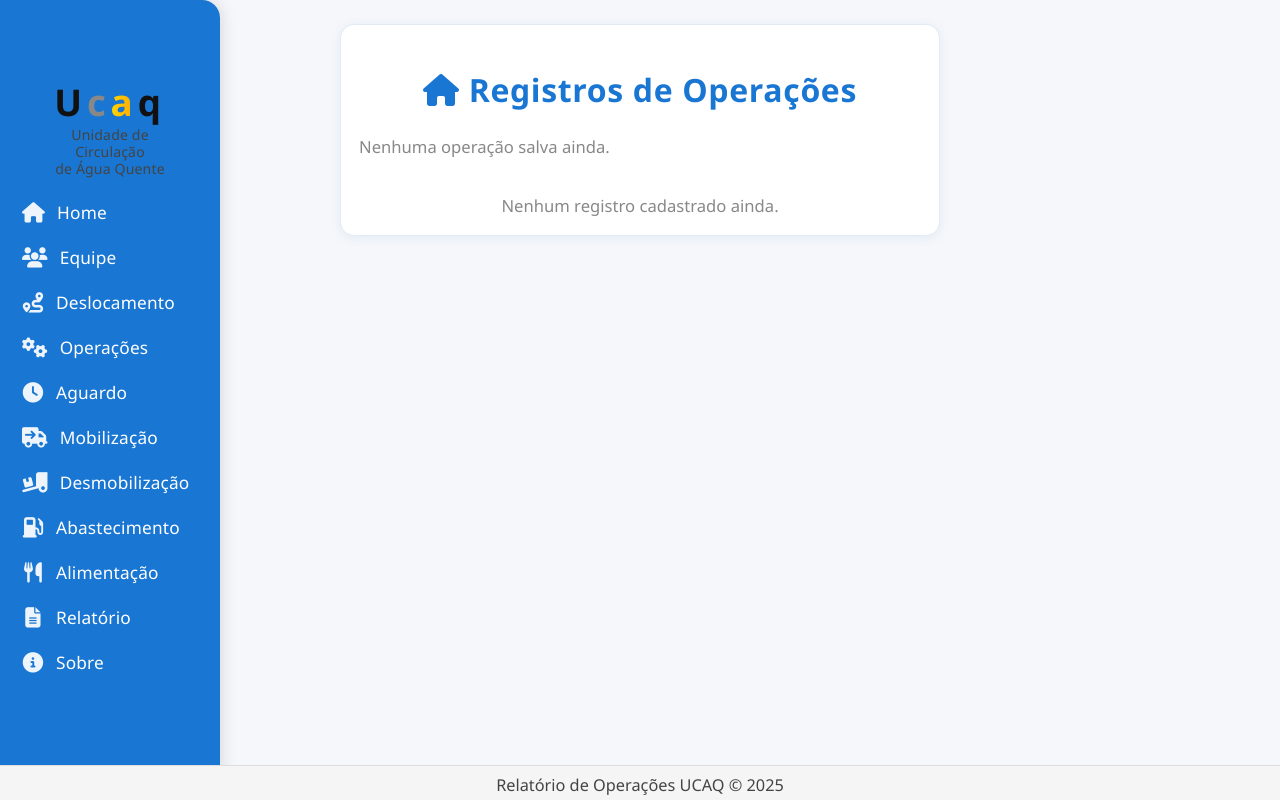
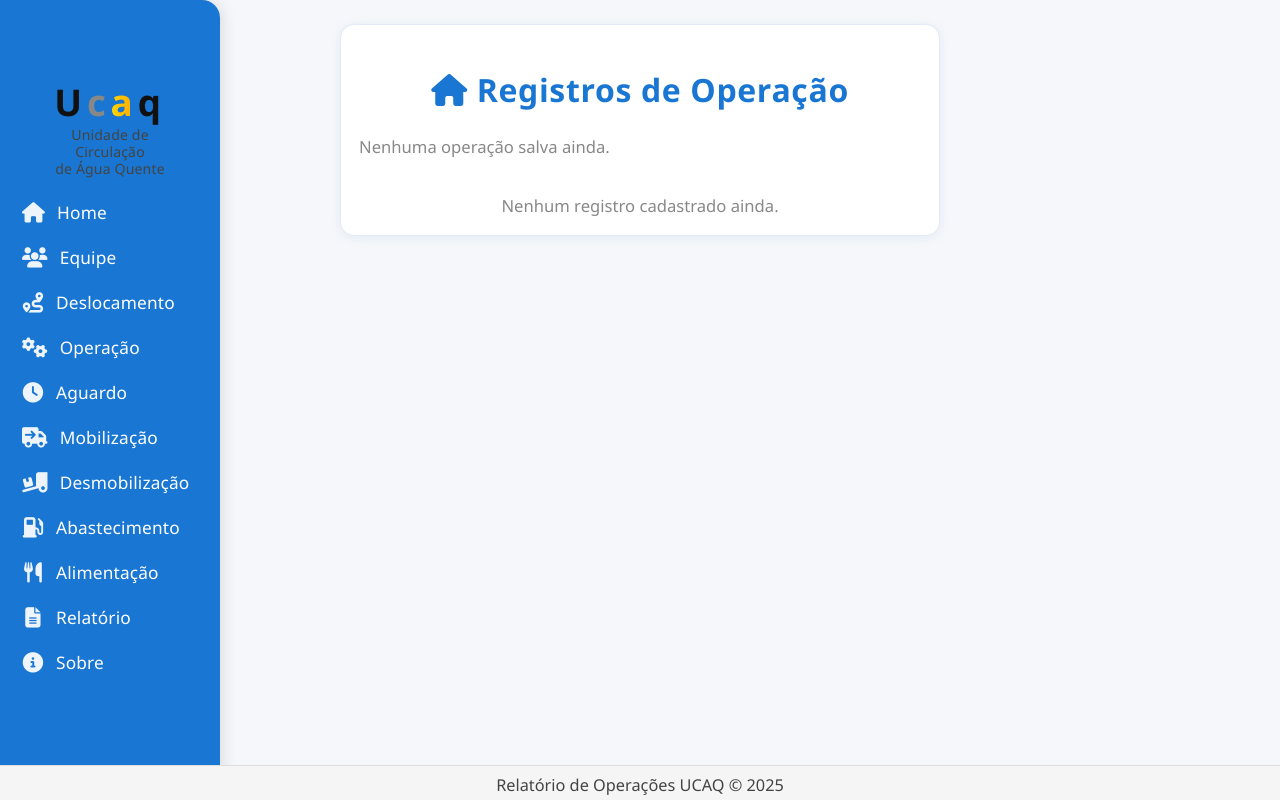
Before and after one commit to IvonildoDev/relatorioucaq, a plain HTML site: page index.html in a window 1280 px wide. Drawn offline with Linux system fonts and the light colour scheme.

Commit message:
feito mudaças no titulo operaçaoes

```diff
--- a/index.html
+++ b/index.html
@@ -60,7 +60,7 @@
         <a href="#" onclick="showScreen('home')"><i class="fa-solid fa-house"></i> Home</a>
         <a href="#" onclick="showScreen('equipe')"><i class="fa-solid fa-users"></i> Equipe</a>
         <a href="#" onclick="showScreen('deslocamento')"><i class="fa-solid fa-route"></i> Deslocamento</a>
-        <a href="#" onclick="showScreen('operacoes')"><i class="fa-solid fa-gears"></i> Operações</a>
+        <a href="#" onclick="showScreen('operacoes')"><i class="fa-solid fa-gears"></i> Operação</a>
         <a href="#" onclick="showScreen('aguardo')"><i class="fa-solid fa-clock"></i> Aguardo</a>
         <a href="#" onclick="showScreen('mobilizacao')"><i class="fa-solid fa-truck-arrow-right"></i> Mobilização</a>
         <a href="#" onclick="showScreen('desmobilizacao')"><i class="fa-solid fa-truck-ramp-box"></i> Desmobilização</a>
@@ -73,7 +73,7 @@
         <!-- HomeScreen.js -->
         <div id="home" class="screen active">
             <div class="mobile-card">
-                <h1 class="header"><i class="fa-solid fa-house"></i> Registros de Operações</h1>
+                <h1 class="header"><i class="fa-solid fa-house"></i> Registros de Operação</h1>
                 <div id="ultimoRegistroCard"></div>
                 <div id="logList"></div>
             </div>
@@ -315,7 +315,7 @@
         <!-- OperacoesScreen.js -->
         <div id="operacoes" class="screen">
             <div class="mobile-card">
-                <h1 class="header"><i class="fa-solid fa-gears"></i> Operações</h1>
+                <h1 class="header"><i class="fa-solid fa-gears"></i> Operação</h1>
                 <div class="form-group">
                     <label>Nome do Poço</label>
                     <input id="operacaoPoco" placeholder="Ex: Pir-67">
@@ -1085,7 +1085,7 @@
                     // Card Operação
                     if (operacao) {
                         html += `<div style='${cardStyle}'>
-                            <strong>Operações</strong><br>
+                            <strong>Operação</strong><br>
                             <strong>Poço:</strong> ${operacao.poco}<br>
                             <strong>Status:</strong> ${operacao.status ? operacao.status : 'Normal'}<br>
                             <strong>Atividade:</strong> ${operacao.atividade}<br>
@@ -1177,7 +1177,7 @@
                         }
                         const operacao = JSON.parse(localStorage.getItem('ucaq_operacao'));
                         if (operacao) {
-                            textoWpp += `*Operações*\nPoço: ${operacao.poco}\nAtividade: ${operacao.atividade}\nHora Início: ${operacao.inicio}\nHora Fim: ${operacao.fim}\nVolume: ${operacao.volume ? operacao.volume + ' bbl' : '-'}\nTemperatura: ${operacao.temperatura ? operacao.temperatura + ' °C' : '-'}\nPressão: ${operacao.pressao ? operacao.pressao + ' psi' : '-'}\n\n`;
+                            textoWpp += `*Operação*\nPoço: ${operacao.poco}\nAtividade: ${operacao.atividade}\nHora Início: ${operacao.inicio}\nHora Fim: ${operacao.fim}\nVolume: ${operacao.volume ? operacao.volume + ' bbl' : '-'}\nTemperatura: ${operacao.temperatura ? operacao.temperatura + ' °C' : '-'}\nPressão: ${operacao.pressao ? operacao.pressao + ' psi' : '-'}\n\n`;
                         }
                         const aguardo = JSON.parse(localStorage.getItem('ucaq_aguardo'));
                         if (aguardo) {
```
